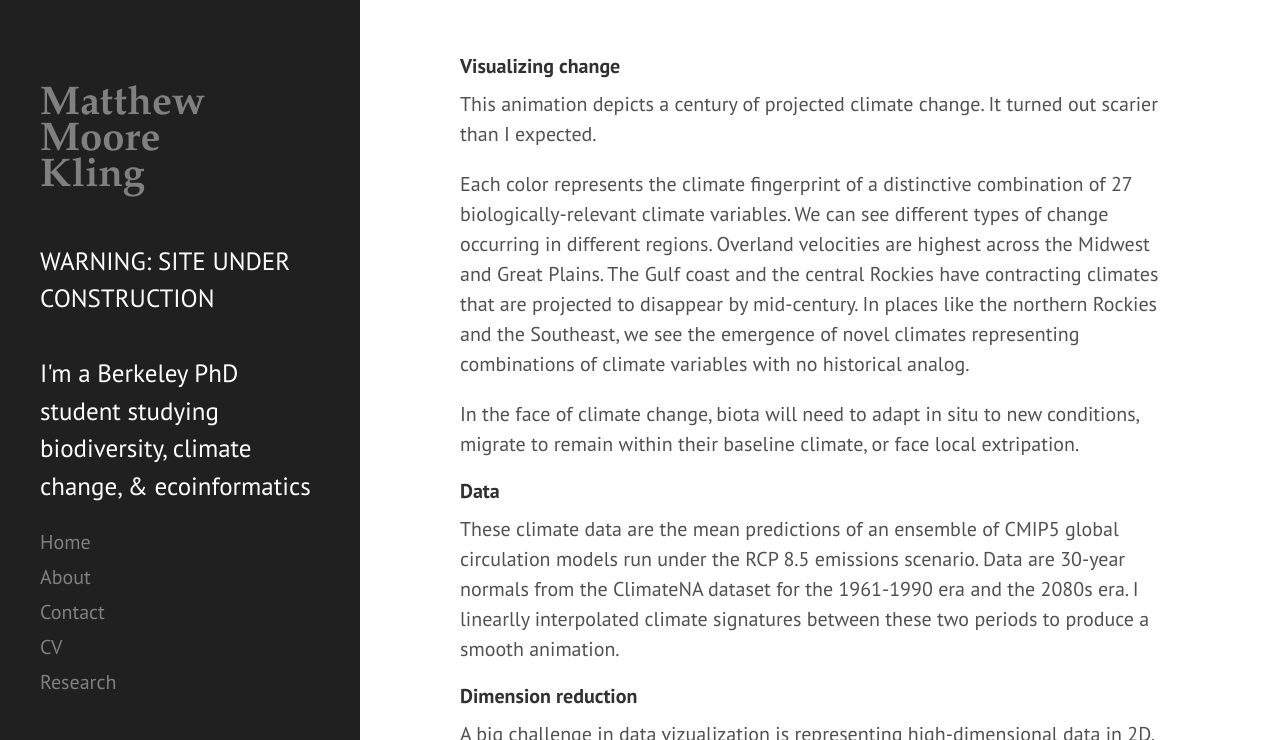
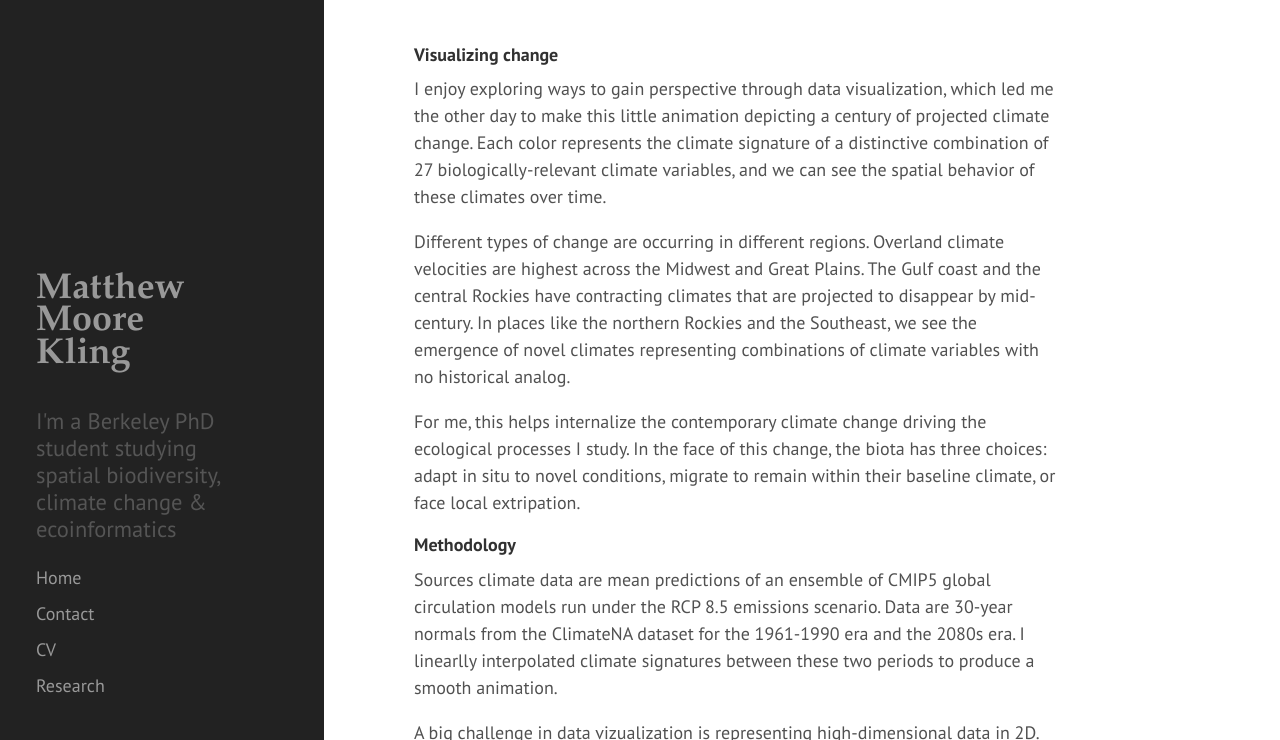
Before and after one commit to matthewkling/matthewkling.github.io, a Jekyll site: the page built from _posts/2016-01-19-analogs.md, in a window 1280 px wide and 1400 px high, cut to the strip 660-1400 px from the top of the window. Built offline with Jekyll 4.4.1, drawn with Linux system fonts in a browser that asks for light colours; Markdown is read by kramdown in place of the engine named in the settings; some of the changed text lies outside the part shown.

Commit message:
text formatting. copy addition

```diff
--- a/CNAME
+++ /dev/null
@@ -1 +0,0 @@
-matthewkling.net
--- a/_config.yml
+++ b/_config.yml
@@ -8,8 +8,8 @@ permalink:        pretty
 
 # Setup
 title:            Matthew<br>Moore<br>Kling
-tagline:          'macroecology'
-description:      "<br>WARNING: SITE UNDER CONSTRUCTION<br><br>I'm a Berkeley PhD student studying biodiversity, climate change, & ecoinformatics"
+tagline:          'biodiversity and climate change'
+description:      "<br>I'm a Berkeley PhD student studying<br>spatial biodiversity, climate change & ecoinformatics"
 url:              http://matthewkling.github.io
 baseurl:          /
 
@@ -23,7 +23,7 @@ paginate:         5
 version:          2.1.0
 
 github:
-  repo:           https://github.com/poole/hyde
+  repo:
 
 # Gems
 gems: [jekyll-paginate, jekyll-gist]
--- a/_posts/2016-01-19-analogs.md
+++ b/_posts/2016-01-19-analogs.md
@@ -7,27 +7,22 @@ title: SPATIOTEMPORAL CLIMATE ANALOGS, 1980-2080
 <iframe src="https://player.vimeo.com/video/156115210?autoplay=1&loop=1&title=0&portrait=0" width="800" height="501" frameborder="0" webkitallowfullscreen mozallowfullscreen allowfullscreen></iframe>
 
 <br>
-# Visualizing change
+####Visualizing change
 
-This animation depicts a century of projected climate change. It turned out scarier than I expected.
+I enjoy exploring ways to gain perspective through data visualization, which led me the other day to make this little animation depicting a century of projected climate change. Each color represents the climate signature of a distinctive combination of 27 biologically-relevant climate variables, and we can see the spatial behavior of these climates over time.
 
-Each color represents the climate fingerprint of a distinctive combination of 27 biologically-relevant climate variables. We can see different types of change occurring in different regions. Overland velocities are highest across the Midwest and Great Plains. The Gulf coast and the central Rockies have contracting climates that are projected to disappear by mid-century. In places like the northern Rockies and the Southeast, we see the emergence of novel climates representing combinations of climate variables with no historical analog.
+Different types of change are occurring in different regions. Overland climate velocities are highest across the Midwest and Great Plains. The Gulf coast and the central Rockies have contracting climates that are projected to disappear by mid-century. In places like the northern Rockies and the Southeast, we see the emergence of novel climates representing combinations of climate variables with no historical analog.
 
-In the face of climate change, biota will need to adapt in situ to new conditions, migrate to remain within their baseline climate, or face local extripation.
+For me, this helps internalize the contemporary climate change driving the ecological processes I study. In the face of this change, the biota has three choices: adapt in situ to novel conditions, migrate to remain within their baseline climate, or face local extripation.
 
-# Data
+####Methodology
 
-These climate data are the mean predictions of an ensemble of CMIP5 global circulation models run under the RCP 8.5 emissions scenario. Data are 30-year normals from the ClimateNA dataset for the 1961-1990 era and the 2080s era. I linearlly interpolated climate signatures between these two periods to produce a smooth animation.
-
-# Dimension reduction
+Sources climate data are mean predictions of an ensemble of CMIP5 global circulation models run under the RCP 8.5 emissions scenario. Data are 30-year normals from the ClimateNA dataset for the 1961-1990 era and the 2080s era. I linearlly interpolated climate signatures between these two periods to produce a smooth animation.
 
 A big challenge in data vizualization is representing high-dimensional data in 2D. The approach I took here was to reduce the climate dimensions to a single color for each pixel, while leaving space and time in their native forms. I first used non-metric multidimensional scaling (NMDS) to embed the 27 climate variables into 3 dimensions, which I then mapped to RGB colorspace such that color similarity represents climatic similarity. Of course, this mapping could take many forms; I rank-transformed the RGB values to increase contrast, produced a menu of possible palettes, and picked one with a nice gestalt.
 
 ![palettes](/assets/analogs_palettes.jpg)
 
-
-# Parameters
-
 There were a lot of subjective decisions in this process whose effects would be interesting to explore. The choice of climate variables, dimension reduction algorithm, RGB rescaling method, and number of clusters all influence the look and feel of the results.
 
-Source code is on github.
+Source code is on [github](https://github.com/matthewkling/analog_animation).
--- a/public/css/hyde.css
+++ b/public/css/hyde.css
@@ -42,7 +42,7 @@ html {
 @media (min-width: 58em) {
   html {
     /* font-size: 20px; */
-    font-size: 20px;
+    font-size: 18px;
   }
 }
 
@@ -59,8 +59,9 @@ html {
   padding: 2rem 1rem;
   /* color: rgba(255,255,255,.5); */ /* subtitle */
   /*font-size: 2rem; */
-  color: #fff; /* subtitle */
-  background-color: #202020; /* background */
+  color: #555; /* subtitle color */
+  background-color: #222; /* sidebar background */
+  line-height: 1.5rem;
 }
 @media (min-width: 48em) {
   .sidebar {
@@ -75,19 +76,19 @@ html {
 
 /* Sidebar links */
 .sidebar a {
-  color: #808080; /* main title and links */
+  color: #999; /* main title and links */
 }
 
 /* About section */
 .sidebar-about h1 {
-  color: #fff;
+  color: #fff; /* appears to do nothing */
   margin-top: 0;
   font-family: Garamond;
   font-weight: bold;
   /* font-family: "Abril Fatface", serif; */
   /* font-size: 3.25rem; */
   font-size: 2rem;
-  line-height: 1.8rem;
+  line-height: 1.8rem;  /* affects only main title */
 }
 
 /* Sidebar nav */
@@ -96,7 +97,7 @@ html {
 }
 .sidebar-nav-item {
   display: block;
-  line-height: 1.75;
+  line-height: 2; /* links */
 }
 a.sidebar-nav-item:hover,
 a.sidebar-nav-item:focus {
@@ -104,6 +105,7 @@ a.sidebar-nav-item:focus {
 }
 .sidebar-nav-item.active {
   font-weight: bold;
+  text-decoration: underline;
 }
 
 /* Sticky sidebar
--- a/public/css/poole.css
+++ b/public/css/poole.css
@@ -88,7 +88,7 @@ h1, h2, h3, h4, h5, h6 {
   text-rendering: optimizeLegibility;
 }
 h1 {
-  font-size: 1rem; /* was 2 */
+  font-size: 1.5rem; /* was 2 */
 }
 h2 {
   margin-top: 1rem;
```
Also changed, not shown: about.md (deleted, +0 -8 lines), cv.md (+2 -0 lines), research.md (+14 -3 lines).
